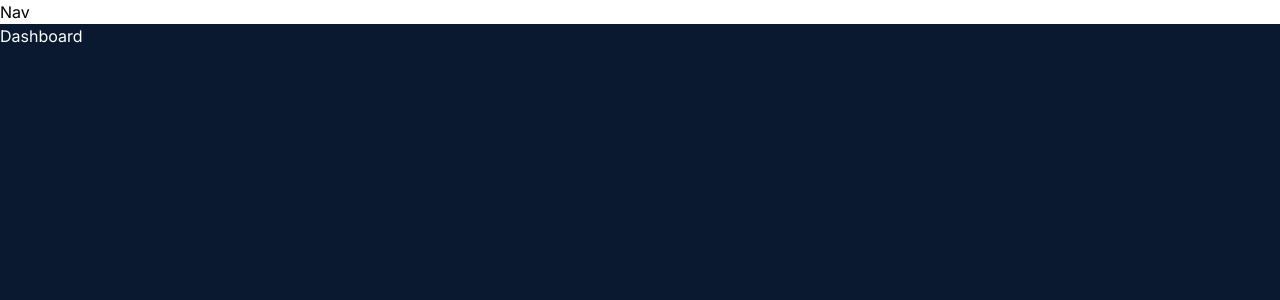
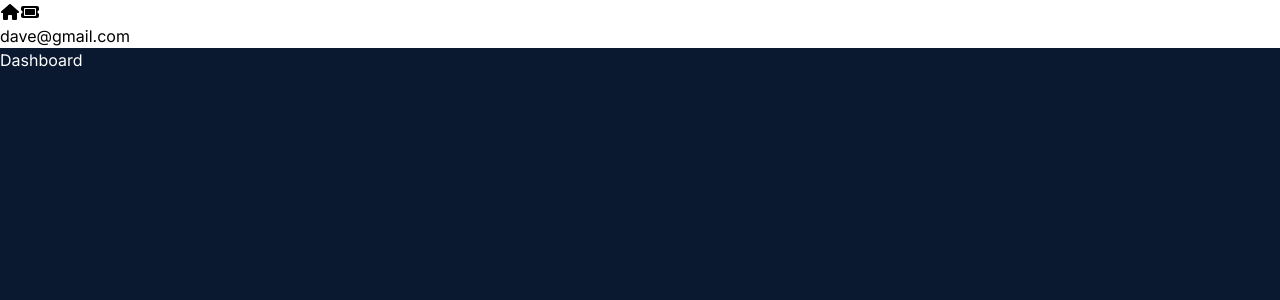
Before and after one commit to joedakwa/ticket-app, a Next.js app: page / in a window 1280 px wide. Shown: the top 300 px of the page. Built offline with nearby package versions, Linux system fonts and the light colour scheme.

Commit message:
updated nav.jsx with faHome icon

```diff
--- a/app/(components)/Nav.jsx
+++ b/app/(components)/Nav.jsx
@@ -1,7 +1,20 @@
+import Link from "next/link"
+import { FontAwesomeIcon } from "@fortawesome/react-fontawesome"
+import { faHome, faTicket } from "@fortawesome/free-solid-svg-icons"
 const Nav = () => {
-  return (
-    <div>Nav</div>
-  )
-}
+  return <nav>
+    <div>
+        <Link href="/">
+        <FontAwesomeIcon icon={faHome} className="icon" />
+        </Link>
+        <Link href="/TicketPage/new">
+        <FontAwesomeIcon icon={faTicket} className="icon" />
+        </Link>
+    </div>
+    <div>
+        <p className="text-default-text">dave@gmail.com</p>
+    </div>
+  </nav>
+};
 
-export default Nav
+export default Nav;
```
